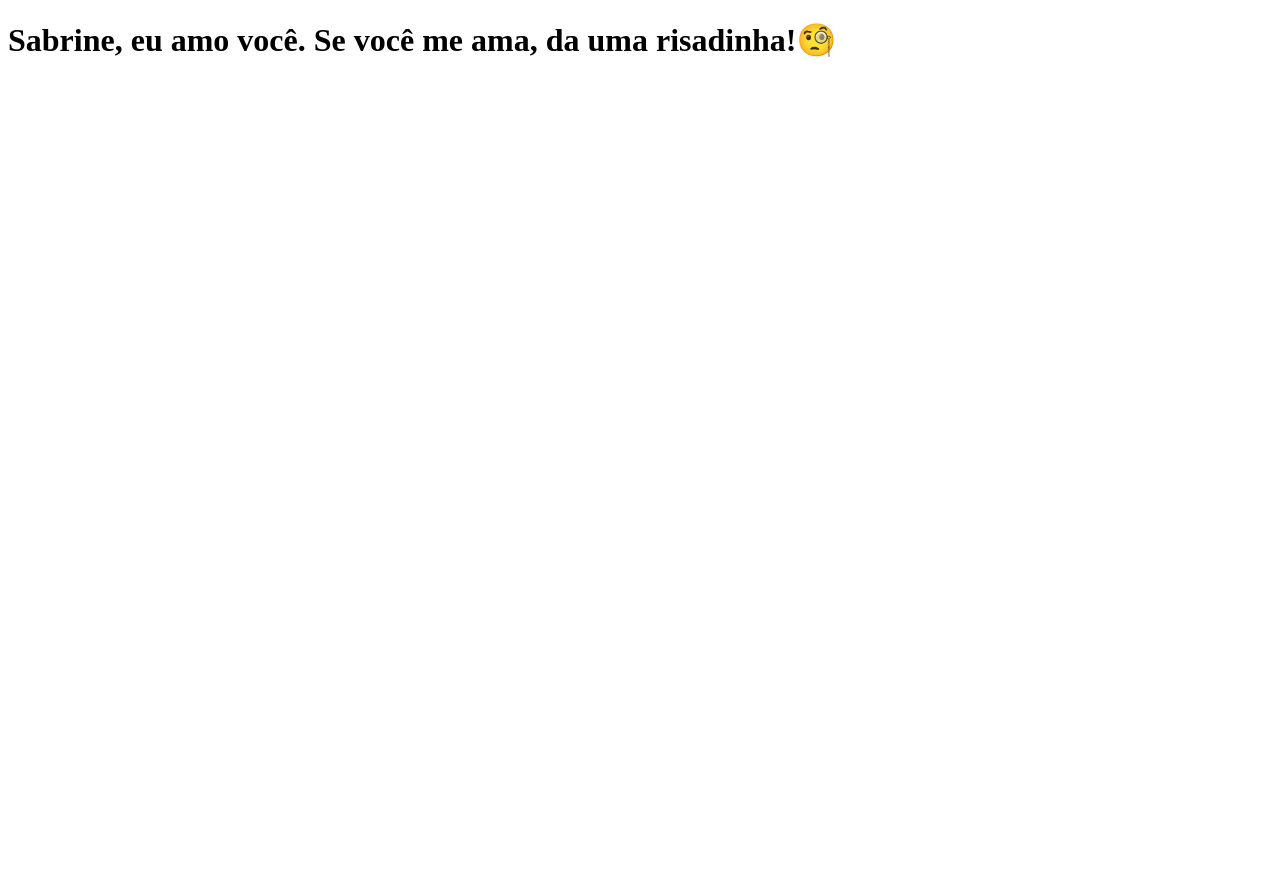
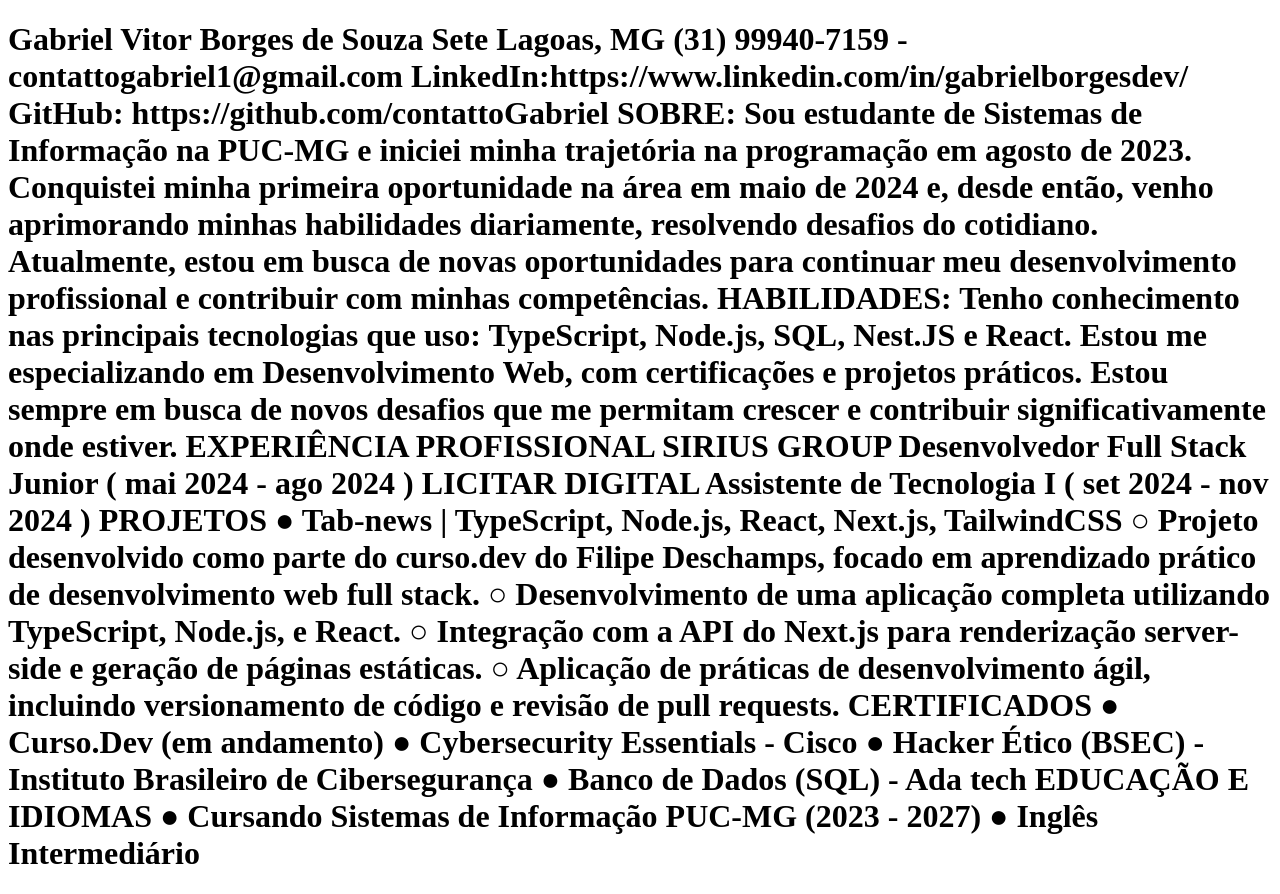
Before and after one commit to contattoGabriel/clone-tabnews, a Next.js app: page / in a window 1280 px wide. Before the commit the page ends 800 px from the top, so only its background shows below. Built offline with nearby package versions, Linux system fonts and the light colour scheme.

Commit message:
teste curriculo na minha pagina web

```diff
--- a/pages/index.js
+++ b/pages/index.js
@@ -1,4 +1,34 @@
 function Home() {
-  return <h1>Sabrine, eu amo você. Se você me ama, da uma risadinha!🧐</h1>;
+  return (
+    <h1>
+      Gabriel Vitor Borges de Souza Sete Lagoas, MG (31) 99940-7159 -
+      contattogabriel1@gmail.com
+      LinkedIn:https://www.linkedin.com/in/gabrielborgesdev/ GitHub:
+      https://github.com/contattoGabriel SOBRE: Sou estudante de Sistemas de
+      Informação na PUC-MG e iniciei minha trajetória na programação em agosto
+      de 2023. Conquistei minha primeira oportunidade na área em maio de 2024 e,
+      desde então, venho aprimorando minhas habilidades diariamente, resolvendo
+      desafios do cotidiano. Atualmente, estou em busca de novas oportunidades
+      para continuar meu desenvolvimento profissional e contribuir com minhas
+      competências. HABILIDADES: Tenho conhecimento nas principais tecnologias
+      que uso: TypeScript, Node.js, SQL, Nest.JS e React. Estou me
+      especializando em Desenvolvimento Web, com certificações e projetos
+      práticos. Estou sempre em busca de novos desafios que me permitam crescer
+      e contribuir significativamente onde estiver. EXPERIÊNCIA PROFISSIONAL
+      SIRIUS GROUP Desenvolvedor Full Stack Junior ( mai 2024 - ago 2024 )
+      LICITAR DIGITAL Assistente de Tecnologia I ( set 2024 - nov 2024 )
+      PROJETOS ● Tab-news | TypeScript, Node.js, React, Next.js, TailwindCSS ○
+      Projeto desenvolvido como parte do curso.dev do Filipe Deschamps, focado
+      em aprendizado prático de desenvolvimento web full stack. ○
+      Desenvolvimento de uma aplicação completa utilizando TypeScript, Node.js,
+      e React. ○ Integração com a API do Next.js para renderização server-side e
+      geração de páginas estáticas. ○ Aplicação de práticas de desenvolvimento
+      ágil, incluindo versionamento de código e revisão de pull requests.
+      CERTIFICADOS ● Curso.Dev (em andamento) ● Cybersecurity Essentials - Cisco
+      ● Hacker Ético (BSEC) - Instituto Brasileiro de Cibersegurança ● Banco de
+      Dados (SQL) - Ada tech EDUCAÇÃO E IDIOMAS ● Cursando Sistemas de
+      Informação PUC-MG (2023 - 2027) ● Inglês Intermediário
+    </h1>
+  );
 }
 export default Home;
```
